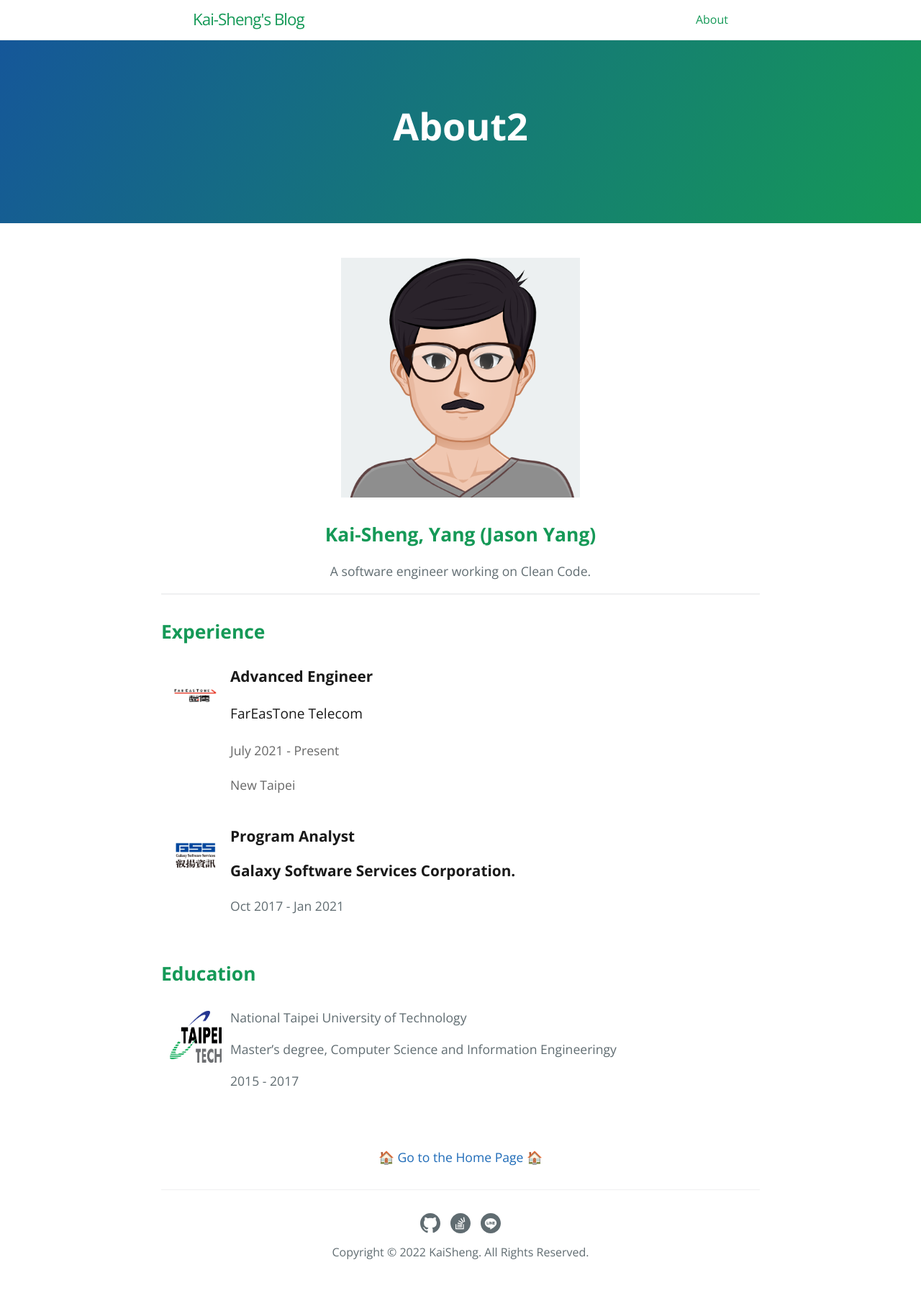
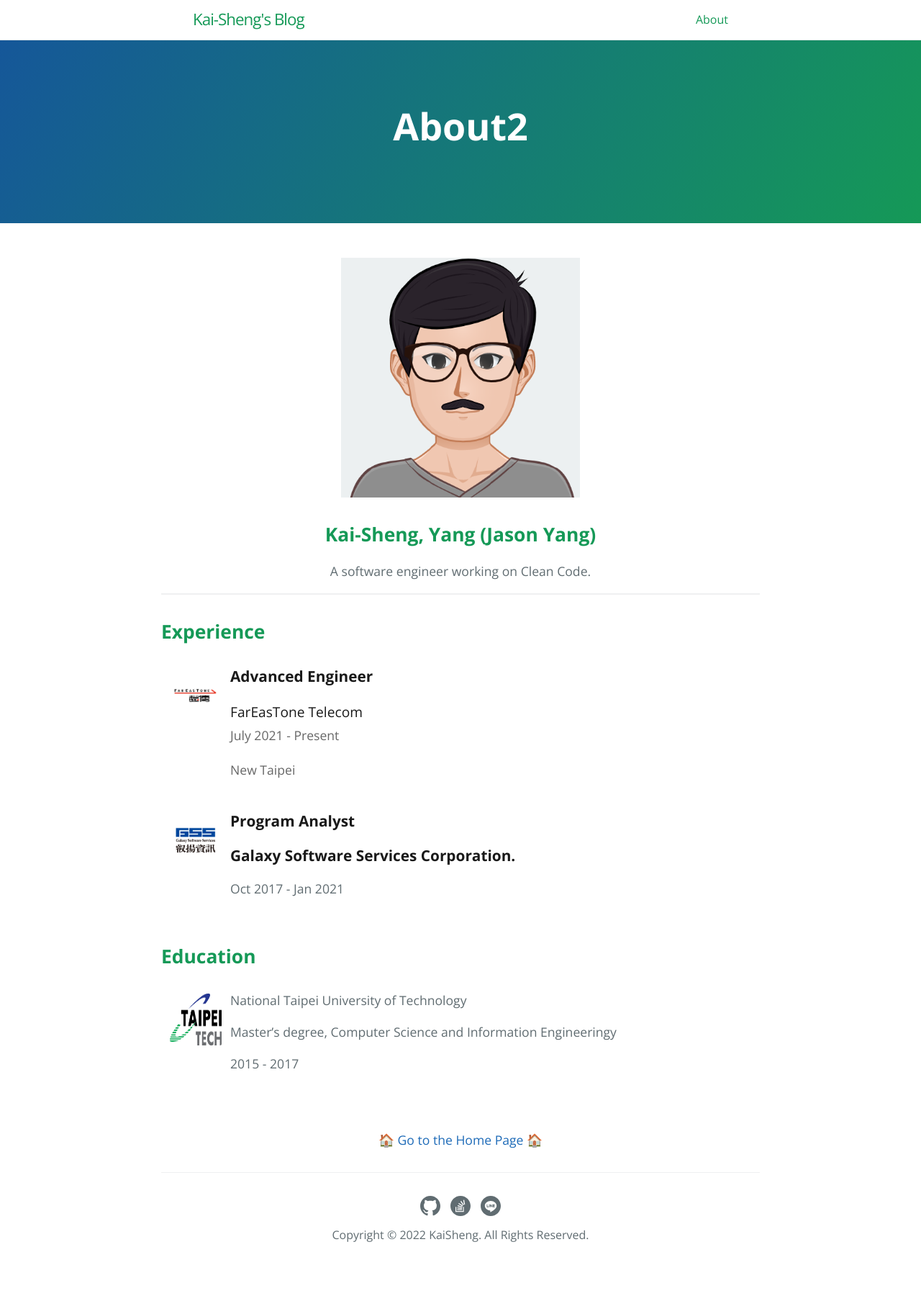
Before and after one commit to KaiSheng714/KaiSheng714.github.io, a Jekyll site: the page built from about2.html, in a window 1280 px wide. Shown: the whole page at 72% size. Built offline with Jekyll 4.4.1, drawn with Linux system fonts in a browser that asks for light colours; after the commit the page ends 1783 px from its top, so only the background shows below that.

Commit message:
profile2

```diff
--- a/_sass/blog/_layout.scss
+++ b/_sass/blog/_layout.scss
@@ -172,7 +172,6 @@ img[src*="size=small"] {
 
 // profile
 
-
 .profile-section-card {
   position: relative;
   display: -webkit-box;
@@ -188,7 +187,10 @@ img[src*="size=small"] {
 }
 
 
-.artdeco-entity-image--square-4 {
+.profile-section-card__image {
+  -ms-flex-negative: 0;
+  flex-shrink: 0;
+  margin-right: 4px;
   width: 80px;
   height: 80px;
   -webkit-box-sizing: border-box;
@@ -196,12 +198,6 @@ img[src*="size=small"] {
   background-clip: content-box;
   border: 4px solid rgba(0, 0, 0, 0);
   border-radius: 6px;
-}
-
-.profile-section-card__image {
-  -ms-flex-negative: 0;
-  flex-shrink: 0;
-  margin-right: 4px;
 }
 
 .profile-section-card__contents {
@@ -214,14 +210,12 @@ img[src*="size=small"] {
   overflow-wrap: break-word;
 }
 
-
 .profile-section-card__title {
   font-size: 1.3rem;
   line-height: 1.33333;
   font-weight: 600;
   color: rgba(0, 0, 0, 0.9);
-  margin: 0;
-  margin-bottom: 0;
+  margin-bottom: 0 !important;
 }
 
 .profile-section-card__subtitle {
@@ -229,8 +223,7 @@ img[src*="size=small"] {
   line-height: 1.75;
   font-weight: 400;
   color: rgba(0, 0, 0, 0.9);
-  margin: 0;
-  margin-bottom: 0;
+  margin-bottom: 0 !important;
   font-style: normal;
 }
 
--- a/about2.html
+++ b/about2.html
@@ -19,7 +19,7 @@ order: 0
 
   <ul style="list-style: none; padding-left: 0;">
     <li class="profile-section-card">
-      <img class="artdeco-entity-image artdeco-entity-image--square-4 artdeco-entity-image--ghost profile-section-card__image lazy-loaded" alt="FarEasTone Telecom" src="/assets/image/profile-fareastone.png">
+      <img class="profile-section-card__image" alt="FarEasTone Telecom" src="/assets/image/profile-fareastone.png">
       <div class="profile-section-card__contents">
           <p class="profile-section-card__title">Advanced Engineer</p>
           <p class="profile-section-card__subtitle">FarEasTone Telecom</p>
@@ -30,7 +30,7 @@ order: 0
       </div>
     </li>
     <li class="profile-section-card">
-      <img class="artdeco-entity-image artdeco-entity-image--square-4 artdeco-entity-image--ghost profile-section-card__image lazy-loaded" alt="Galaxy Software Services Corporation" src="/assets/image/profile-gss.png">
+      <img class="profile-section-card__image" alt="Galaxy Software Services Corporation" src="/assets/image/profile-gss.png">
       <div class="profile-section-card__contents">
           <p class="profile-section-card__title">Program Analyst</p>
           <p class="profile-section-card__title">Galaxy Software Services Corporation.</p>
@@ -43,7 +43,7 @@ order: 0
 
   <ul style="list-style: none; padding-left: 0;">
     <li class="profile-section-card">
-      <img class="artdeco-entity-image artdeco-entity-image--square-4 artdeco-entity-image--ghost profile-section-card__image lazy-loaded" alt="National Taipei University of Technology" src="/assets/image/profile-ntut.png">
+      <img class="profile-section-card__image" alt="National Taipei University of Technology" src="/assets/image/profile-ntut.png">
       <div class="profile-section-card__contents">
           <p>National Taipei University of Technology</p>
           <p>Master’s degree, Computer Science and Information Engineeringy</p>
```
